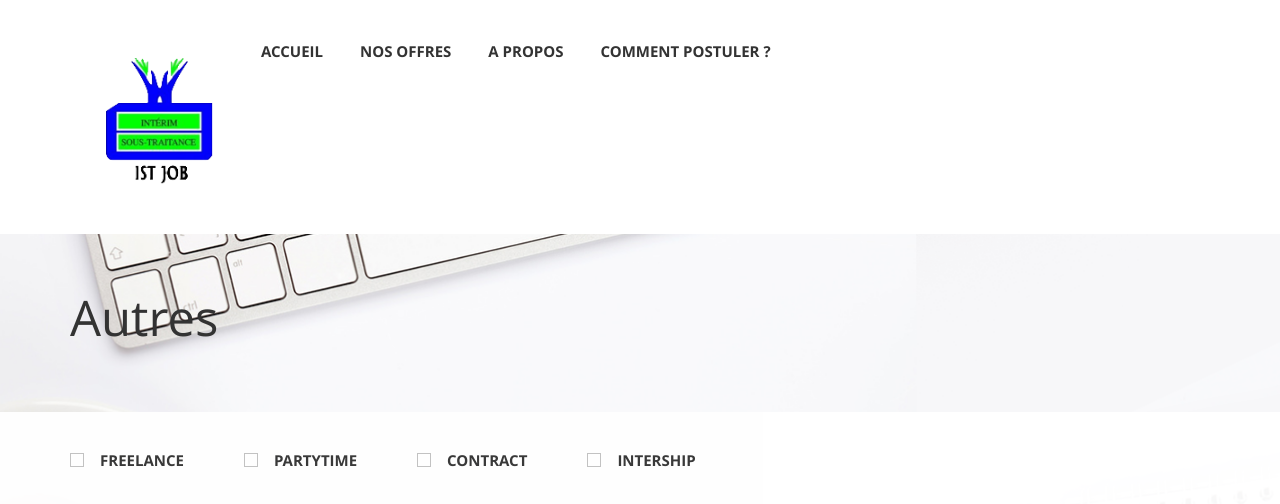
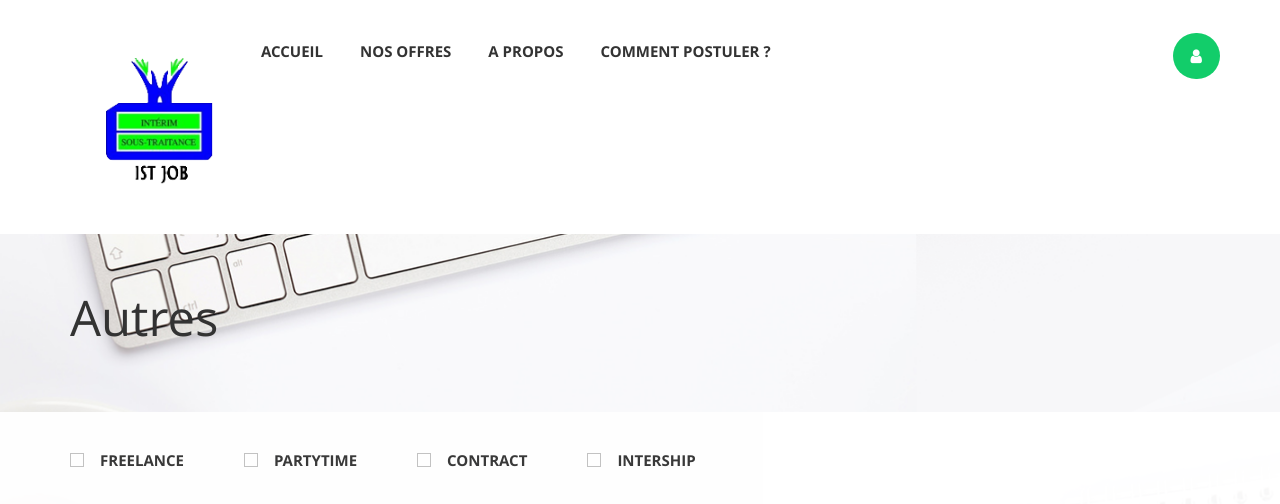
Before and after one commit to harounaclub/istjob, a CodeIgniter app: a page that uses application/modules/corporate/views/templates/tpl_menutop.php in a window 1280 px wide. Shown: the top 504 px of the page. Run offline with CodeIgniter, Linux system fonts and the light colour scheme; some libraries are stand-ins or nearby versions.

```diff
--- a/application/modules/corporate/views/templates/tpl_menutop.php
+++ b/application/modules/corporate/views/templates/tpl_menutop.php
@@ -4,7 +4,10 @@
                              <div class="logo">
                                 <a href="<?php echo base_url(); ?>"><img src="<?php echo base_url(); ?>assets/images/logo.PNG" alt="Photo" /> </a>
                              </div>
+                             <div class="logins">
 
+                                    <a href="<?php echo base_url(); ?>corporate/se_connecter" class="login"><i class="fa fa-user"></i></a>
+                        </div>
                     <!-- Brand and toggle get grouped for better mobile display -->
                     <div class="navbar-header">
                           <button type="button" class="navbar-toggle collapsed" data-toggle="collapse" data-target="#bs-example-navbar-collapse-1" aria-expanded="false">
```
